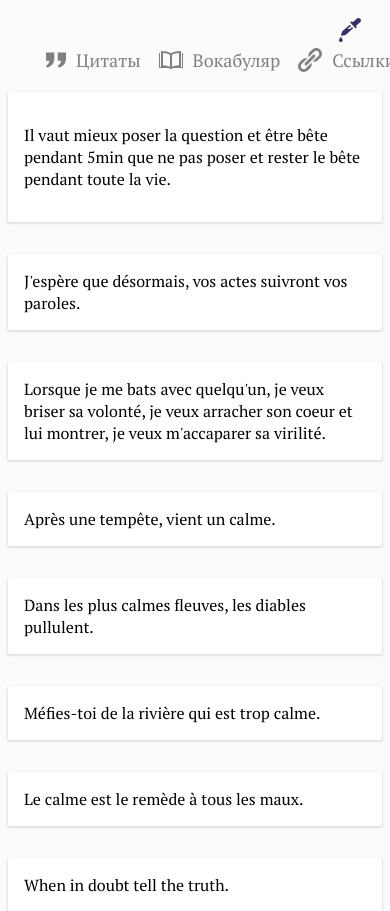
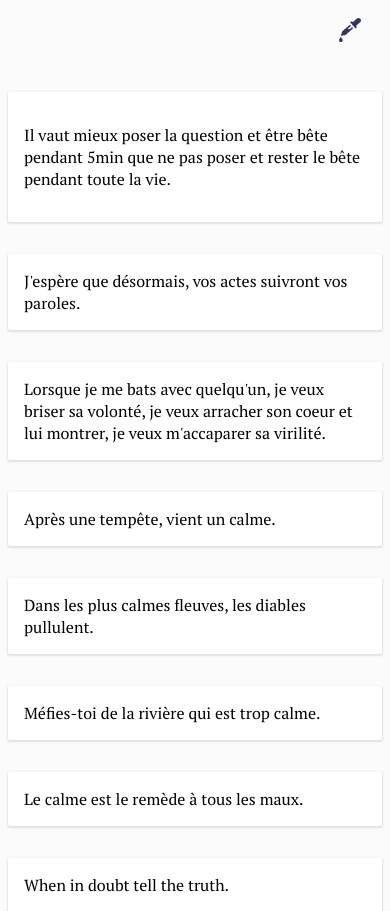
Before and after one commit to suyokiri/note, a PHP site: page / in a window 390 px wide. Shown: the top 911 px of the page. Run offline with PHP 8.4, Linux system fonts and the light colour scheme.

Commit message:
Update note.css

```diff
--- a/note.css
+++ b/note.css
@@ -120,13 +120,10 @@ li {
 }
 
 @media (max-width: 1050px) {
-.side-wrapper {
-position: absolute;
-  }
+
 
   .side-menu {
-  flex-direction: row;
-    display:flex;
+    display:none;
   }
 
 .main {
```
